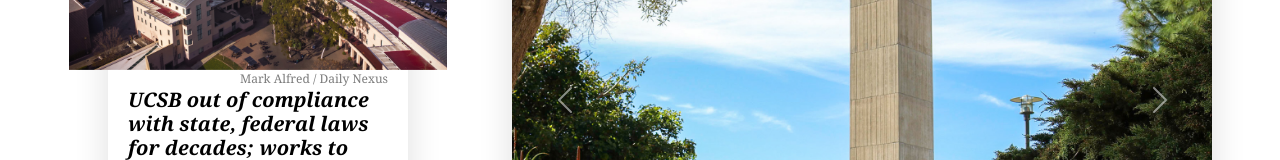
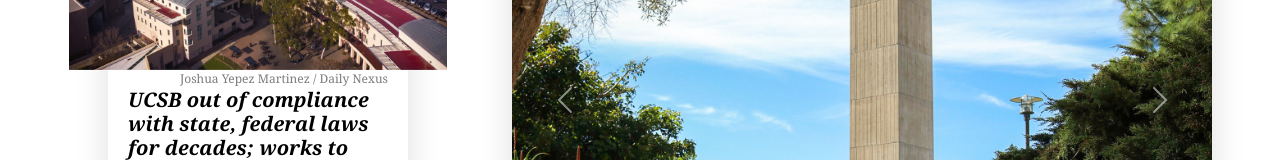
Before and after one commit to MrJacobEisner/MarksPortfolio, a React (Create React App) app in the folder portfolio/: page / in a window 1280 px wide. Shown: the part 382-542 px from the top of the page. Built offline with nearby package versions, Linux system fonts and the light colour scheme.

Commit message:
Minor Revisions

```diff
--- a/portfolio/src/App.tsx
+++ b/portfolio/src/App.tsx
@@ -18,7 +18,7 @@ const App = () => {
             <div className="Hero">
                 <Latest
                     image="NativeRemains.jpg"
-                    creditName="Mark Alfred / Daily Nexus"
+                    creditName="Joshua Yepez Martinez / Daily Nexus"
                     header="UCSB out of compliance with state, federal laws for decades; works to return Native remains"
                     content="When the state of California constructs another orbital launch pad for its Space Force Base or a new railway along the coast, it often unearths artifacts and human remains left behind by California’s Indigenous peoples. Since the 1950s, such objects frequently "
                     articleLink="https://dailynexus.com/2023-03-02/ucsb-out-of-compliance-with-state-federal-laws-for-decades-works-to-return-native-remains/"
```
